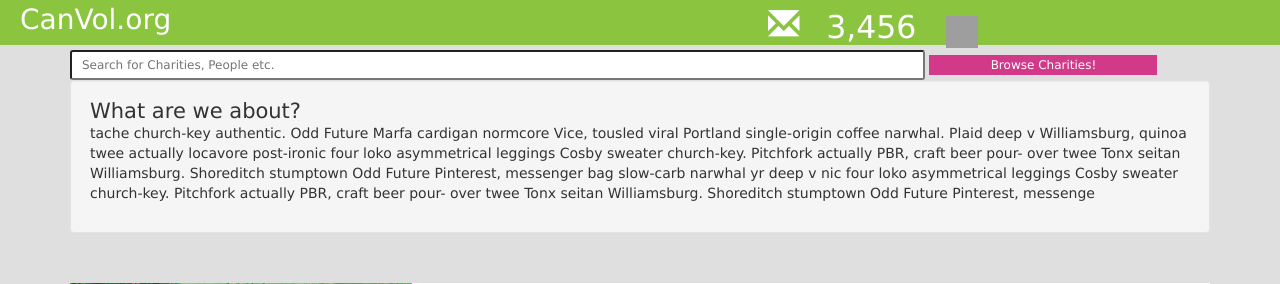
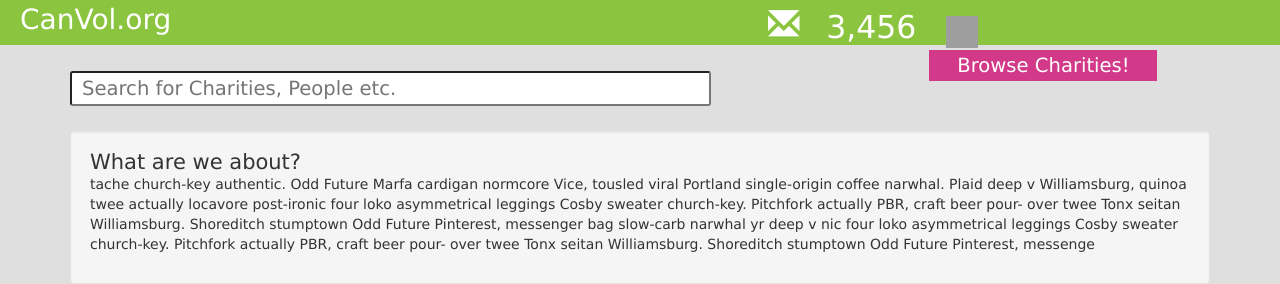
Before and after one commit to waterol/CanVol, a CodeIgniter app: the page made by application/views/indexlo.html in a window 1280 px wide. Shown: the top 284 px of the page. Run offline with CodeIgniter, Linux system fonts and the light colour scheme; some libraries are stand-ins or nearby versions; some web fonts are replaced; grey boxes are pictures that could not be loaded.

Commit message:
Worked on adding a search box and polishing the home page buttons

```diff
--- a/application/views/home.php
+++ b/application/views/home.php
@@ -17,6 +17,7 @@
       <form method="POST" action="<?=base_url() ?>browsecharities/search" id="searchform">
       <div id="searchbrowse">
           <input id="searchwide" name="terms" type="text" placeholder="Search for Charities" class="input-sm">
+          <button onclick="location.href='<?=base_url() ?>" id="searchonhome" name"search" class=""> Search! </button>
           <button onclick="location.href='<?=base_url() ?>browsecharities'" id="browsecharities" name="signup"> Browse Charities!</button>
       </div>
 
--- a/css/style.css
+++ b/css/style.css
@@ -328,10 +328,24 @@ label
 
 #searchwide
 {
-	width:100%;
-}
-
-
+	width:75%;
+  font-size: 1.4em;
+  margin-bottom: 12px;
+  height:35px;
+}
+
+#searchonhome
+{
+  width: 24.6%;
+  height:35px;
+  margin-top: 10px;
+  background-color: #8BC53F;
+  color:white;
+  font-size: 1.4em;
+  border:none;
+  border-radius: 0px;
+
+}
 
 #browsecharities
 {
@@ -341,6 +355,8 @@ label
   border:none;
   color: #FFFFFF;
   height: 100%;
+  font-size: 1.4em;
+  margin-bottom: 50px;
 }
 
 
@@ -348,6 +364,7 @@ label
 {
   width:100%;
 }
+
 
 /* End search box */
 
```
